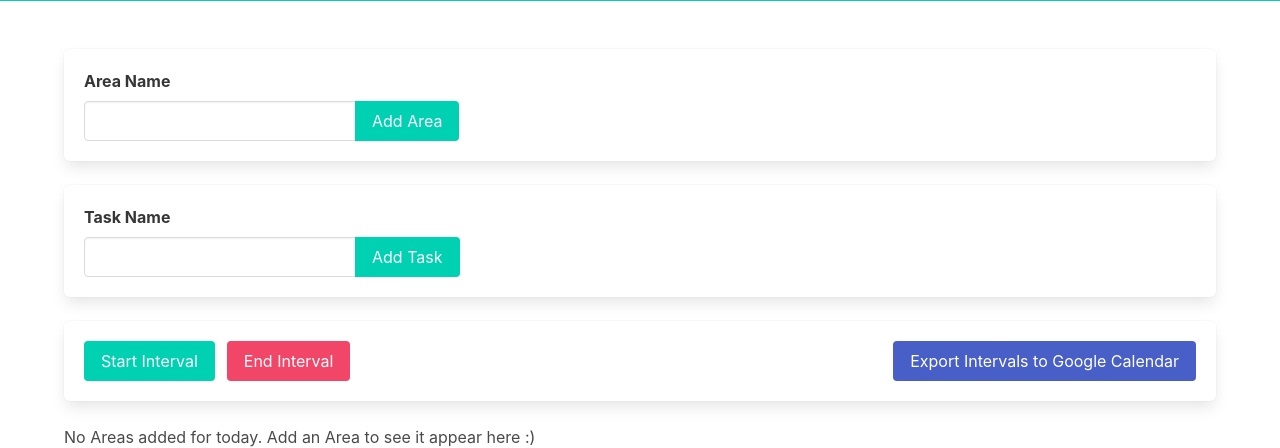
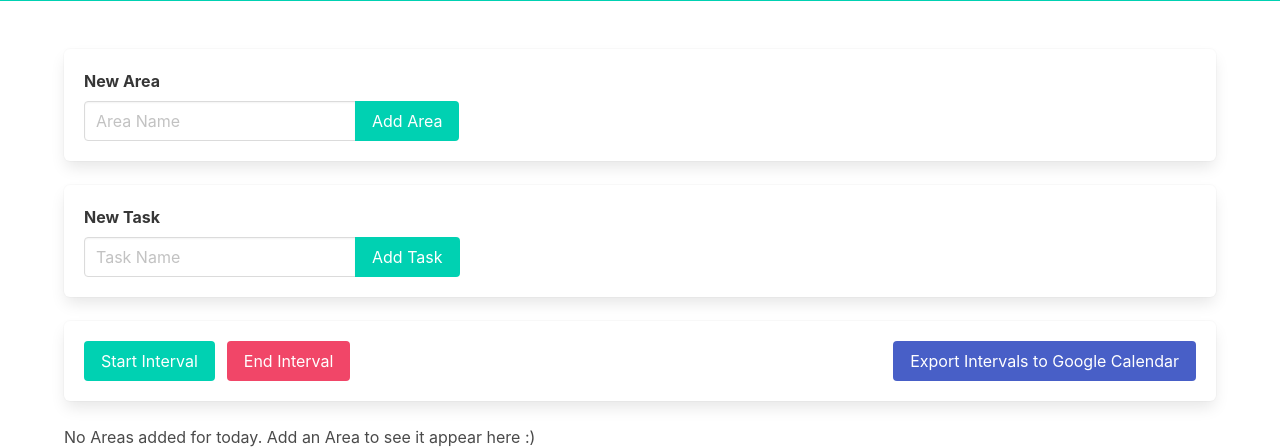
Before and after one commit to arseniy-panfilov/daily, a Django app: page /daily/ in a window 1280 px wide. Shown: the part 178-626 px from the top of the page. Run offline with Django 3.2, Linux system fonts and the light colour scheme; data that the repository does not hold is empty; some libraries are stand-ins or nearby versions.

Commit message:
Add placeholder text

```diff
--- a/daily/templates/daily/index.html
+++ b/daily/templates/daily/index.html
@@ -38,11 +38,11 @@
             <div class="container">
                 <div class="box">
                     <form action="{% url 'daily:index' %}" method="post">
-                        <label class="label">Area Name</label>
+                        <label class="label">New Area</label>
                         {% csrf_token %}
                         <div class="field has-addons">
                             <div class="control">
-                                {% render_field area_form.your_name class="input" %}
+                                {% render_field area_form.your_name class="input" placeholder="Area Name" %}
                             </div>
                             <div class="control">
                                 <input class="button is-primary" type="submit" name="add_area" value="Add Area"/>
@@ -52,11 +52,11 @@
                 </div>
                 <form action="{% url 'daily:index' %}" method="post">
                     <div class="box">
-                        <label class="label">Task Name</label>
+                        <label class="label">New Task</label>
                         {% csrf_token %}
                         <div class="field has-addons">
                             <div class="control">
-                                {% render_field task_form.your_name class="input" %}
+                                {% render_field task_form.your_name class="input" placeholder="Task Name" %}
                             </div>
                             <div class="control">
                                 <input class="button is-primary" type="submit" name="add_task" value="Add Task" />
@@ -119,9 +119,7 @@
                                                             {% endfor %}
                                                             </ul>
                                                         {% else %}
-                                                            <ul>
                                                             <li>No Intervals for this task yet :)</li>
-                                                            </ul>
                                                         {% endif %}
                                                         </li>
                                                     </div>
```
